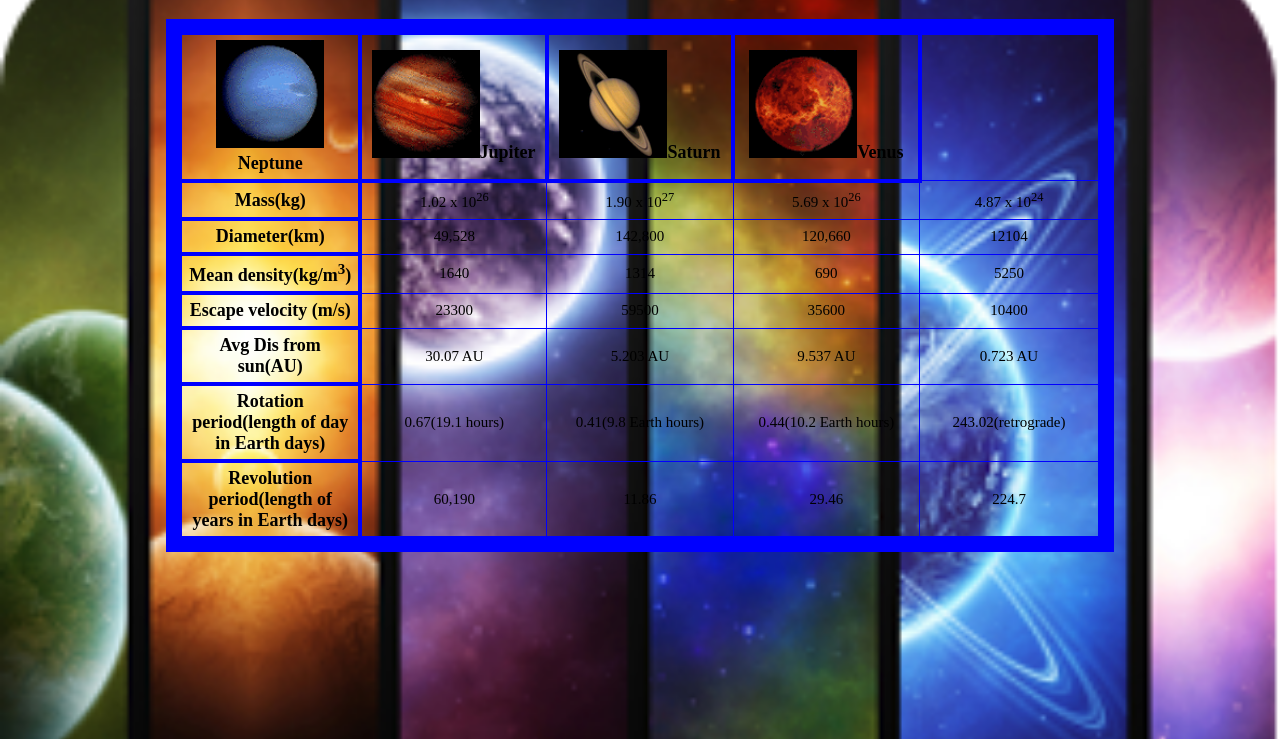
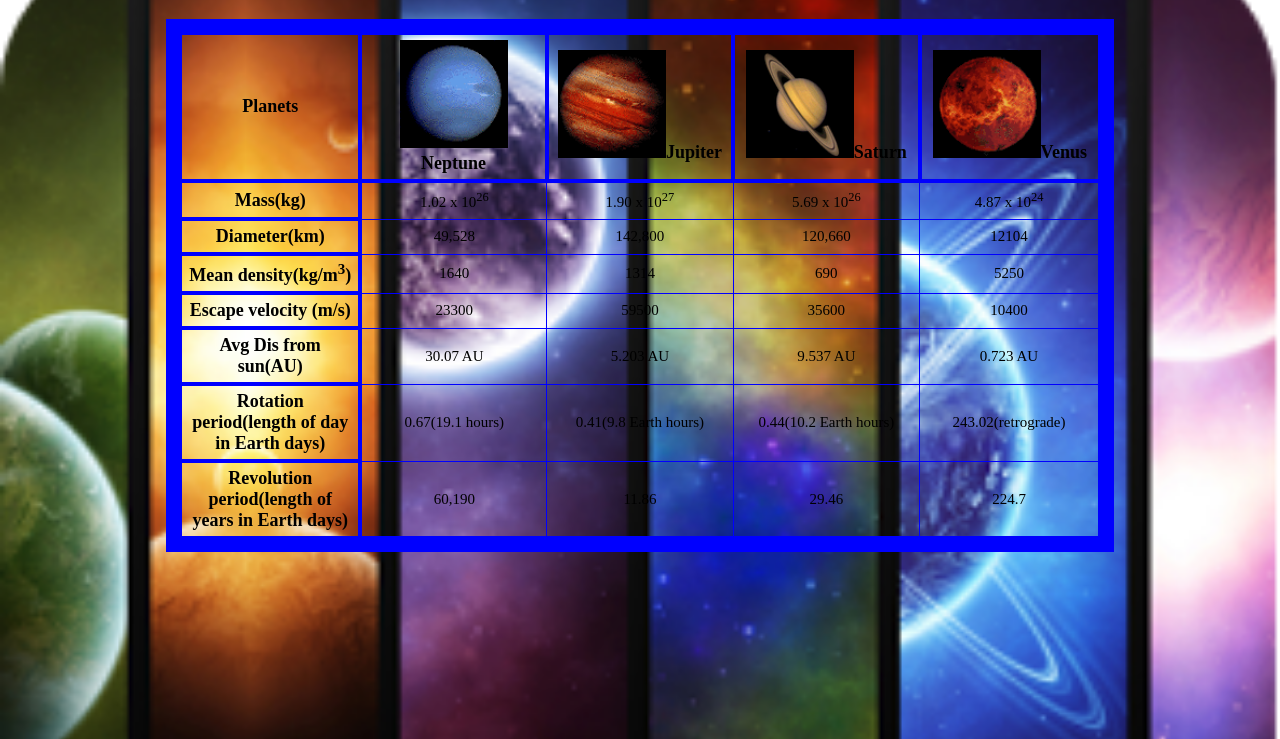
Before and after one commit to mherna18/mherna_lab4, a plain HTML site: page index.html in a window 1280 px wide. Shown: the part 61-800 px from the top of the page. Drawn offline with Linux system fonts and the light colour scheme.

Commit message:
added another th for the first row

```diff
--- a/index.html
+++ b/index.html
@@ -9,6 +9,7 @@
   <h1>4 Planets</h1>
   <table>
     <tr>
+	  <th>Planets</th>
 	  <th><img class="image" src="images/neptune.jpg" alt="neptune">Neptune</th>
 	  <th><img class="image" src="images/jupiter.jpg" alt="jupiter">Jupiter</th>
 	  <th><img class="image" src="images/saturn.jpg" alt="saturn">Saturn</th>
```
